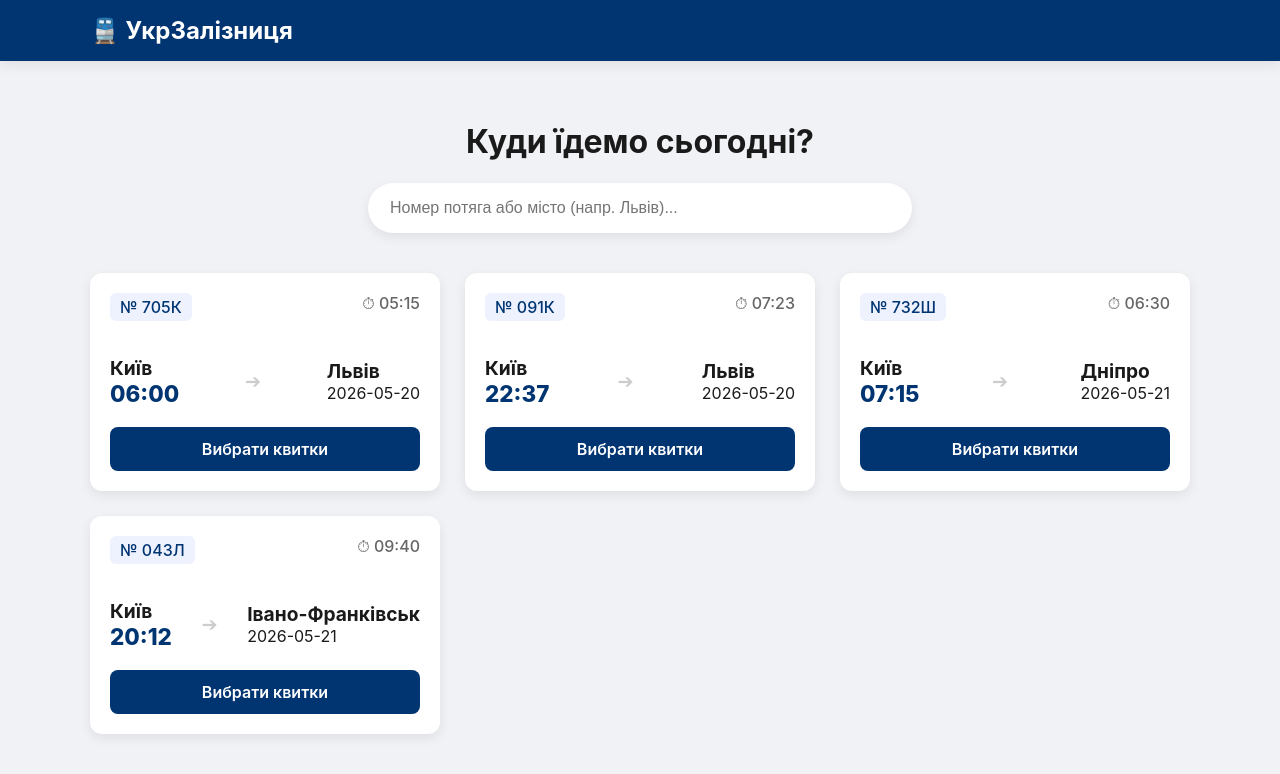
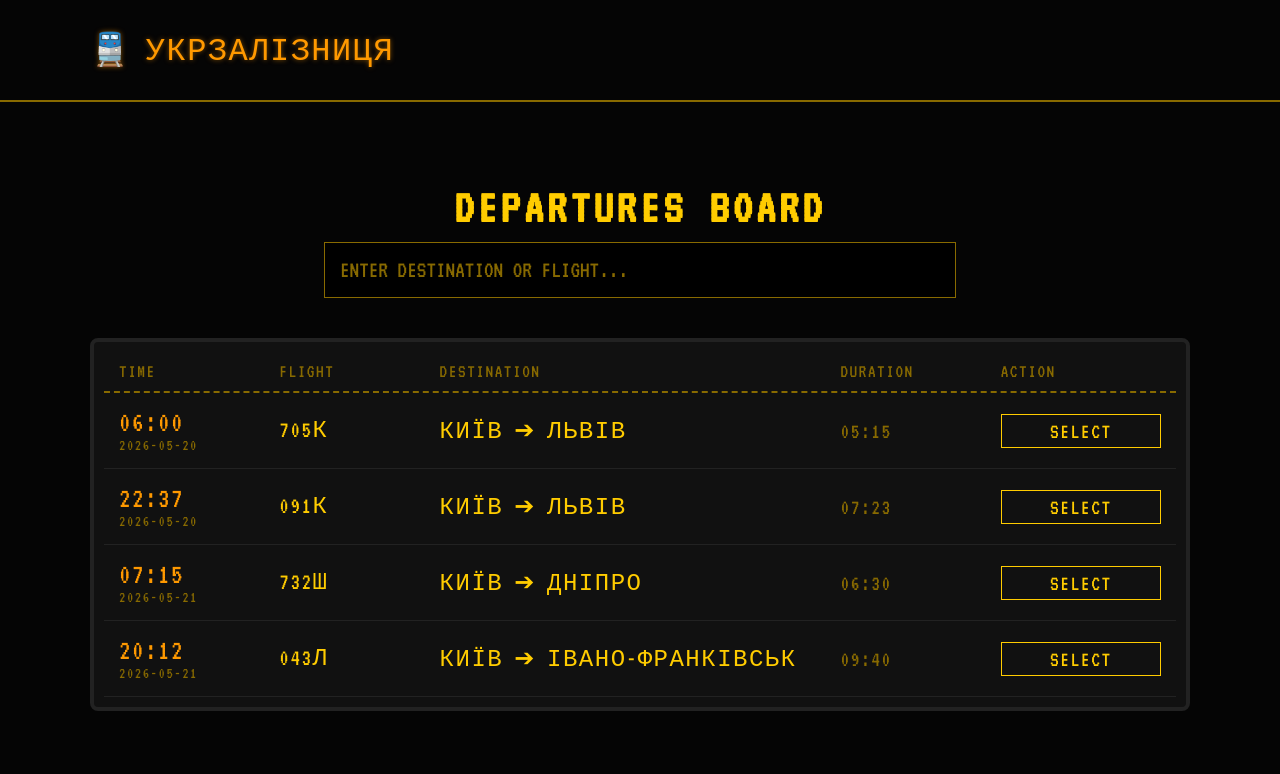
Before and after one commit to the-darkkk/web-railway-ms, a React (Vite) app: page / in a window 1280 px wide. Shown: the top 774 px of the page. Built offline with nearby package versions, Linux system fonts and the light colour scheme.

Commit message:
Design changes

```diff
--- a/src/components/TrainCard.jsx
+++ b/src/components/TrainCard.jsx
@@ -2,27 +2,29 @@
 
 export default function TrainCard({ train }) {
   return (
-    <div className="train-card">
-      <div className="train-card-header">
-        <span className="train-id">№ {train.trainNumber}</span>
-        <span className="train-duration">⏱ {train.duration}</span>
+    <div className="board-row">
+      <div className="board-col">
+        <span className="time">{train.departureTime}</span>
+        <span className="duration" style={{ fontSize: '1rem' }}>{train.departureDate}</span>
       </div>
 
-      <div className="train-route">
-        <div className="route-point">
-          <span className="city">{train.route.from}</span>
-          <span className="time">{train.departureTime}</span>
-        </div>
-        <div className="route-arrow">➔</div>
-        <div className="route-point">
-          <span className="city">{train.route.to}</span>
-          <span className="date">{train.departureDate}</span>
-        </div>
+      <div className="board-col">
+        <span className="train-num">{train.trainNumber}</span>
       </div>
 
-      <Link to={`/booking/${train.id}`} className="book-link">
-        Вибрати квитки
-      </Link>
+      <div className="board-col route">
+        {train.route.from} ➔ {train.route.to}
+      </div>
+
+      <div className="board-col">
+        <span className="duration">{train.duration}</span>
+      </div>
+
+      <div className="board-col">
+        <Link to={`/booking/${train.id}`} className="book-link">
+          SELECT
+        </Link>
+      </div>
     </div>
   );
 }
--- a/src/components/TrainList.jsx
+++ b/src/components/TrainList.jsx
@@ -3,14 +3,26 @@
 export default function TrainList({ trains }) {
   if (trains.length === 0) {
     return (
-      <div className="empty-state">
-        <p>На жаль, потягів за вашим запитом не знайдено 🚆</p>
+      <div className="board-container">
+        <div className="empty-state">
+          NO DEPARTURES FOUND
+        </div>
       </div>
     );
   }
 
   return (
-    <div className="train-list-grid">
+    <div className="board-container">
+      {}
+      <div className="board-header">
+        <div>Time</div>
+        <div>Flight</div>
+        <div>Destination</div>
+        <div>Duration</div>
+        <div>Action</div>
+      </div>
+
+      {/* Рядки табло */}
       {trains.map(train => (
         <TrainCard key={train.id} train={train} />
       ))}
--- a/src/index.css
+++ b/src/index.css
@@ -1,142 +1,161 @@
+@import url('https://fonts.googleapis.com/css2?family=VT323&display=swap');
+
 :root {
-  --primary: #003572;
-  --accent: #ffc107;
-  --bg: #f0f2f5;
-  --text: #1a1a1a;
-  --shadow: 0 4px 12px rgba(0, 0, 0, 0.08);
-  --radius: 12px;
+  --bg-color: #050505; /* Дуже глибокий чорний */
+  --board-bg: #111111;
+  --text-main: #ffcc00; /* Класичний жовтий колір табло */
+  --text-muted: #886a00;
+  --accent: #ff9900;
+  --border-color: #222;
 }
 
 body {
   margin: 0;
-  font-family: 'Inter', system-ui, sans-serif;
-  background-color: var(--bg);
-  color: var(--text);
+  background-color: var(--bg-color);
+  color: var(--text-main);
+  /* Глобально застосовуємо ретро-шрифт */
+  font-family: 'VT323', monospace;
+  font-size: 22px;
+  letter-spacing: 1.5px;
 }
 
 .container {
   max-width: 1100px;
   margin: 0 auto;
-  padding: 0 20px;
+  padding: 20px;
 }
 
+/* Шапка сайту */
 .main-header {
-  background: var(--primary);
-  padding: 1rem 0;
-  box-shadow: var(--shadow);
+  border-bottom: 2px solid var(--text-muted);
+  padding: 10px 0;
+  margin-bottom: 30px;
 }
 
 .logo {
-  color: white;
+  color: var(--accent);
   text-decoration: none;
-  font-size: 1.5rem;
-  font-weight: bold;
+  font-size: 2rem;
+  text-transform: uppercase;
+  text-shadow: 0 0 5px rgba(255, 153, 0, 0.5);
 }
 
+/* Секція пошуку як термінал */
 .hero-section {
   text-align: center;
-  padding: 40px 0;
+  margin-bottom: 40px;
+}
+
+.hero-section h1 {
+  font-size: 3rem;
+  margin-bottom: 10px;
+  text-transform: uppercase;
+  letter-spacing: 4px;
 }
 
 .search-input {
   width: 100%;
-  max-width: 500px;
-  padding: 14px 20px;
-  border-radius: 30px;
-  border: 2px solid transparent;
-  box-shadow: var(--shadow);
-  font-size: 1rem;
-  transition: all 0.3s ease;
+  max-width: 600px;
+  background: #000;
+  border: 1px solid var(--text-muted);
+  color: var(--text-main);
+  padding: 15px;
+  font-family: inherit;
+  font-size: 1.5rem;
+  text-transform: uppercase;
+  outline: none;
+  transition: all 0.3s;
 }
 
 .search-input:focus {
-  outline: none;
-  border-color: var(--primary);
-  transform: scale(1.02);
+  border-color: var(--text-main);
+  box-shadow: 0 0 10px rgba(255, 204, 0, 0.2);
 }
 
-.train-list-grid {
-  display: grid;
-  grid-template-columns: repeat(auto-fill, minmax(320px, 1fr));
-  gap: 25px;
-  margin-bottom: 50px;
+.search-input::placeholder {
+  color: var(--text-muted);
 }
 
-.train-card {
-  background: white;
-  border-radius: var(--radius);
-  padding: 20px;
-  box-shadow: var(--shadow);
-  transition: transform 0.2s ease;
+/* Дизайн ТАБЛО (Замість сітки карток) */
+.board-container {
+  background: var(--board-bg);
+  border: 4px solid #222;
+  border-radius: 8px;
+  padding: 10px;
+}
+
+.board-header {
+  display: grid;
+  grid-template-columns: 1fr 1fr 2.5fr 1fr 1fr;
+  padding: 10px 15px;
+  border-bottom: 2px dashed var(--text-muted);
+  color: var(--text-muted);
+  text-transform: uppercase;
+  font-size: 1.2rem;
+}
+
+/* Рядок рейсу */
+.board-row {
+  display: grid;
+  grid-template-columns: 1fr 1fr 2.5fr 1fr 1fr;
+  padding: 15px;
+  border-bottom: 1px solid var(--border-color);
+  align-items: center;
+  transition: background 0.2s;
+}
+
+.board-row:hover {
+  background: #1a1a1a;
+}
+
+.board-col {
   display: flex;
   flex-direction: column;
 }
 
-.train-card:hover {
-  transform: translateY(-5px);
-}
+.time { font-size: 1.8rem; color: var(--accent); }
+.train-num { font-size: 1.5rem; }
+.route { font-size: 1.5rem; text-transform: uppercase; }
+.duration { color: var(--text-muted); }
 
-.train-card-header {
-  display: flex;
-  justify-content: space-between;
-  margin-bottom: 15px;
-  color: #666;
-  font-weight: 500;
-}
-
-.train-id {
-  background: #eef2ff;
-  color: var(--primary);
-  padding: 4px 10px;
-  border-radius: 6px;
-}
-
-.train-route {
-  display: flex;
-  align-items: center;
-  justify-content: space-between;
-  margin: 20px 0;
-}
-
-.route-point {
-  display: flex;
-  flex-direction: column;
-}
-
-.city {
-  font-size: 1.2rem;
-  font-weight: 700;
-}
-
-.time {
-  font-size: 1.4rem;
-  font-weight: 800;
-  color: var(--primary);
-}
-
-.route-arrow {
-  color: #ccc;
-  font-size: 1.2rem;
-}
-
+/* Кнопка як індикатор на табло */
 .book-link {
-  margin-top: auto;
-  background: var(--primary);
-  color: white;
+  background: transparent;
+  color: var(--text-main);
+  border: 1px solid var(--text-main);
+  padding: 5px 10px;
+  text-align: center;
   text-decoration: none;
-  text-align: center;
-  padding: 12px;
-  border-radius: 8px;
-  font-weight: 600;
-  transition: background 0.2s;
+  text-transform: uppercase;
+  transition: all 0.2s;
 }
 
 .book-link:hover {
-  background: #002652;
+  background: var(--text-main);
+  color: #000;
+  box-shadow: 0 0 8px rgba(255, 204, 0, 0.6);
 }
 
 .empty-state {
   text-align: center;
-  padding: 50px;
-  color: #888;
+  padding: 40px;
+  font-size: 2rem;
+  color: #ff3333; /* Червоний для помилок/порожнечі */
+  text-transform: uppercase;
 }
+
+/* Адаптивність (Mobile) */
+@media (max-width: 768px) {
+  .board-header { display: none; } /* Ховаємо шапку на мобілках */
+
+  .board-row {
+    grid-template-columns: 1fr;
+    gap: 10px;
+    border: 1px dashed var(--text-muted);
+    margin-bottom: 15px;
+    padding: 20px;
+  }
+
+  .route { font-size: 1.8rem; text-align: center; }
+  .time, .train-num { display: inline-block; }
+}
--- a/src/pages/Home.jsx
+++ b/src/pages/Home.jsx
@@ -17,11 +17,11 @@
   return (
     <main className="container">
       <div className="hero-section">
-        <h1>Куди їдемо сьогодні?</h1>
+        <h1>Departures Board</h1>
         <div className="search-wrapper">
           <input
             type="text"
-            placeholder="Номер потяга або місто (напр. Львів)..."
+            placeholder="ENTER DESTINATION OR FLIGHT..."
             value={query}
             onChange={(e) => setQuery(e.target.value)}
             className="search-input"
```
